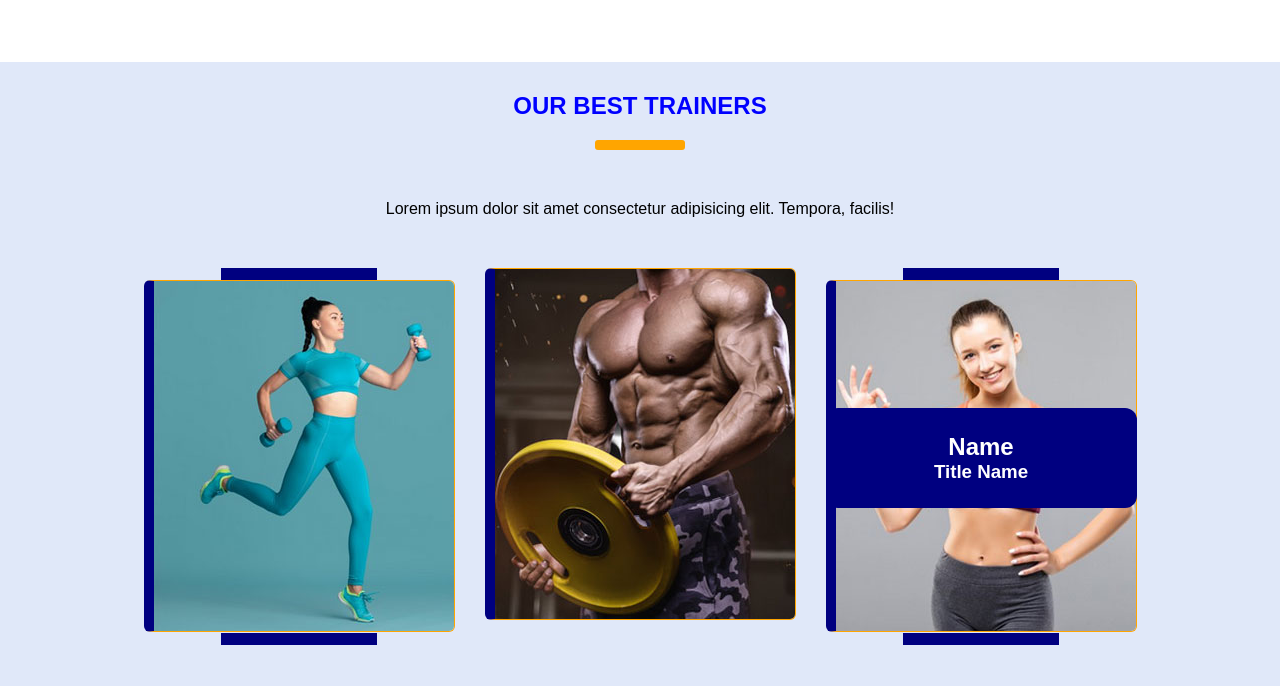
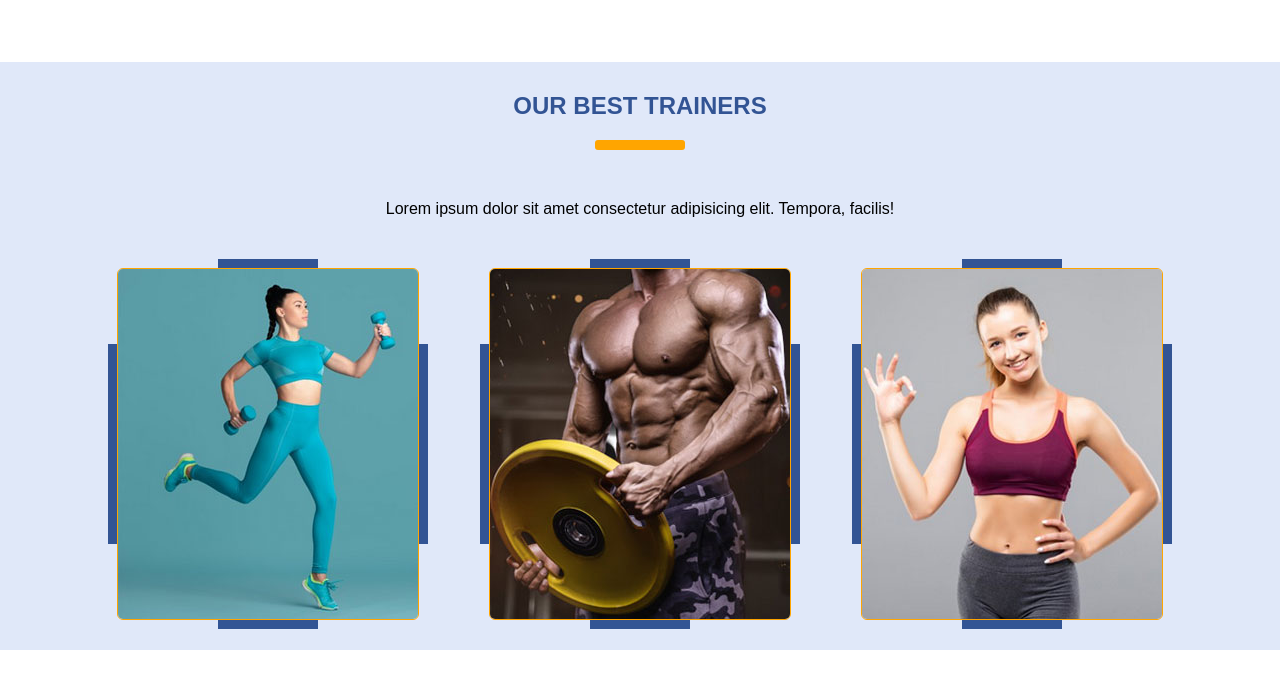
Before and after one commit to deerborg/SportCenter, a website built with Vite: page index.html in a window 1280 px wide. Shown: the part 2114-2800 px from the top of the page. After the commit the page ends 2764 px from the top, so only its background shows below. Built offline with nearby package versions, Linux system fonts and the light colour scheme.

Commit message:
Updated CSS files and index.html:
- Modified common.css: General style adjustments.
- Modified header.css: Improved header layout and styling.
- Modified ourclasses.css: Enhanced class section styling.
- Modified ourtrainer.css: Updated trainer section layout.
- Modified stats.css: Improved stats section styles.
- Updated index.html: Incorporated new CSS and updated structure.
- Added gym-icon image: New image for gym section.

```diff
--- a/css/common.css
+++ b/css/common.css
@@ -1,3 +1,7 @@
+:root{
+  --bg-primary: #325494;
+}
+
 * {
     margin: 0;
     padding: 0;
--- a/css/layout/header.css
+++ b/css/layout/header.css
@@ -1,3 +1,7 @@
+
+:root{
+  --bg-primary: #325494;
+}
 
   header {
     background-image: url("/images/hero-man.jpg");
@@ -27,7 +31,7 @@
   }
 
   #navbar.scrolled {
-    background-color: navy;
+    background-color: var(--bg-primary);
   }
 
 
@@ -72,7 +76,7 @@
   }
 
   .text h2 {
-    background-color: navy;
+    background-color: var(--bg-primary);
     border-radius: 4px;
     padding: 2px 8px;
     width: fit-content;
@@ -105,7 +109,7 @@
   }
 
   .btn a:first-child {
-    background-color: navy;
+    background-color: var(--bg-primary);
   }
 
   .btn a:hover {
--- a/css/layout/ourclasses.css
+++ b/css/layout/ourclasses.css
@@ -1,3 +1,7 @@
+:root{
+    --bg-primary: #325494;
+  }
+
 .our-classes {
     display: flex;
     justify-content: center;
@@ -14,7 +18,7 @@
 }
 
 .our-content h1 {
-    color: blue;
+    color: var(--bg-primary);
     font-weight: 800;
 }
 
@@ -34,7 +38,7 @@
 
 .our-btn a {
     position: relative;
-    background-color: blue;
+    background-color: var(--bg-primary);
     color: white;
     padding: 10px 16px;
     border-radius: 4px;
--- a/css/layout/ourtrainer.css
+++ b/css/layout/ourtrainer.css
@@ -1,11 +1,16 @@
-.our-trainer{
+:root{
+    --bg-primary: #325494;
+  }
+
+.our-trainer {
     display: flex;
     justify-content: center;
     flex-direction: column;
     margin-top: 45px;
-    background-color: #e0e8f9
+    background-color: #e0e8f9;
 }
-.trainer-content{
+
+.trainer-content {
     margin-top: 30px;
     margin-bottom: 30px;
     display: flex;
@@ -13,63 +18,116 @@
     flex-direction: column;
     align-items: center;
     gap: 50px;
-
 }
 
 .trainer-content h1 {
-    color: blue;
+    color: var(--bg-primary);
     font-weight: 800;
 }
 
-.trainer-img{
+.trainer-img {
     display: flex;
-    gap: 30px;
+    gap: 70px;
 }
 
+.frame {
+    position: relative;
+}
 
-
-.frame img{
+.frame img {
+    display: block; /* Resmin çevresindeki boşlukları kaldırır */
+    width: 100%; /* Resmin frame'e uyum sağlaması için */
+    height: 100%;
+    object-fit: cover; /* Resmin frame'e uyum sağlaması için */
     border: 1px solid orange;
     border-radius: 6px;
-    border-left: 10px solid navy;
 }
 
+/* Dikdörtgenlerin başlangıç durumları */
+.stick-bottom,
+.stick-left,
+.stick-top,
+.stick-right {
+    position: absolute;
+    background-color: var(--bg-primary); /* Dikdörtgenlerin arka plan rengi */
+    transition: height 0.5s ease; /* Animasyon efekti */
+}
 
+/* Alt kenar */
+.stick-bottom {
+    width: 100px; /* Dikdörtgenin genişliği */
+    height: 9px; /* Dikdörtgenin yüksekliği */
+    bottom: -9px; /* Altta konumlandırmak için */
+    left: 50%;
+    transform: translateX(-50%);
+}
 
-.trainer-information{
-    text-align: center;
+/* Sol kenar */
+.stick-left {
+    width: 9px; /* Dikdörtgenin genişliği */
+    height: 200px; /* Dikdörtgenin yüksekliği */
+    top: 50%;
+    left: -9px; /* Solda konumlandırmak için */
+    transform: translateY(-50%);
+}
+
+/* Üst kenar */
+.stick-top {
+    width: 100px; /* Dikdörtgenin genişliği */
+    height: 9px; /* Dikdörtgenin yüksekliği */
+    top: -9px; /* Üstte konumlandırmak için */
+    left: 50%;
+    transform: translateX(-50%);
+}
+
+/* Sağ kenar */
+.stick-right {
+    width: 9px; /* Dikdörtgenin genişliği */
+    height: 200px; /* Dikdörtgenin yüksekliği */
+    top: 50%;
+    right: -9px; /* Sağda konumlandırmak için */
+    transform: translateY(-50%);
+}
+
+/* Hover durumunda değişiklikler */
+.frame:hover .stick-left {
+    height: 300px; /* Hover'da yüksekliği artır */
+}
+
+.frame:hover .stick-right {
+    height: 300px; /* Hover'da yüksekliği artır */
+}
+
+/* İçerik div'inin başlangıç ve hover durumları */
+.info-box {
+    position: absolute;
+    top: 80%;
+    left: 50%;
+    width: 200px; /* Bilgi kutusunun genişliği */
+    height: 100px; /* Bilgi kutusunun yüksekliği */
+    background-color: var(--bg-primary);
+    color: white;
     display: flex;
-    align-items: center;
     flex-direction: column;
     justify-content: center;
-    background-color: navy;
-    color: white;
-    position: relative;
-    top:  -50%;
-    height: 100px;
-    border-radius: 12px;
-
+    align-items: center;
+    transform: translate(-50%, -50%);
+    opacity: 0;
+    transition: opacity 0.5s ease; /* Yumuşak geçiş efekti */
+    text-align: center;
+    border-radius: 6px;
 }
 
-.trainer-information h1{
-    font-weight: bold;
-    color: white;
+.frame:hover .info-box {
+    opacity: 1; /* Hover'da kutu görünür */
 }
 
-.stick-top{
-    background-color: navy;
-    position: relative;
-    border: 6px solid navy;
-    width: 50%;
-    margin-left: 25%;
-    z-index: 2;
+.info-box h2 {
+    margin: 0;
+    font-size: 18px;
 }
 
-.stick-bottom{
-    background-color: navy;
-    position: relative;
-    border: 6px solid navy;
-    width: 50%;
-    margin-left: 25%;
-    bottom: 3px;
+.info-box p {
+    margin: 0;
+    font-size: 14px;
 }
--- a/css/layout/stats.css
+++ b/css/layout/stats.css
@@ -1,3 +1,7 @@
+:root{
+  --bg-primary: #325494;
+}
+
 .stats {
     display: flex;
     justify-content: space-around;
@@ -20,7 +24,7 @@
   }
 
   .stat h3:first-child {
-    color: navy;
+    color: var(--bg-primary);
   }
 
   .stat p {
--- a/index.html
+++ b/index.html
@@ -2,10 +2,10 @@
 <html lang="en">
 <head>
     <meta charset="UTF-8" />
-    <link rel="icon" type="image/svg+xml" href="/vite.svg" />
+    <link rel="icon" type="image/svg+xml" href="/images/gym-icon-png-kansas-city-5.png" />
     <meta name="viewport" content="width=device-width, initial-scale=1.0" />
     <link rel="stylesheet" href="css/main.css">
-    <title>Vite App</title>
+    <title>Spor Center</title>
 </head>
 <body>
 
@@ -124,24 +124,43 @@
                 <div class="frame">
                     <div class="stick-top"></div>
                     <img src="images/trainer1.jpg">
-
+                    <div class="stick-bottom"></div>
+                    <div class="info-box">
+                        <h2>Furkan Aydemir</h2>
+                        <h3>Title Job</h3>
+                    </div>
+                    <div class="stick-bottom"></div>
+                    <div class="stick-left"></div>
+                    <div class="stick-top"></div>
                     <div class="stick-right"></div>
-                    <div class="stick-bottom"></div>
-
                 </div>
 
                 <div class="frame">
+                    <div class="stick-top"></div>
                     <img src="images/trainer2.jpg">
+                    <div class="stick-bottom"></div>
+                    <div class="info-box">
+                        <h2>Furkan Aydemir</h2>
+                        <h3>Title Job</h3>
+                    </div>
+                    <div class="stick-bottom"></div>
+                    <div class="stick-left"></div>
+                    <div class="stick-top"></div>
+                    <div class="stick-right"></div>
                 </div>
 
                 <div class="frame">
                     <div class="stick-top"></div>
                     <img src="images/trainer3.jpg">
                     <div class="stick-bottom"></div>
-                    <div class="trainer-information">
-                        <h1>Name</h1>
-                        <h3>Title Name</h3>
+                    <div class="info-box">
+                        <h2>Furkan Aydemir</h2>
+                        <h3>Title Job</h3>
                     </div>
+                    <div class="stick-bottom"></div>
+                    <div class="stick-left"></div>
+                    <div class="stick-top"></div>
+                    <div class="stick-right"></div>
                 </div>
 
             </div>
```
Also changed, not shown: images/gym-icon-png-kansas-city-5.png (added).
